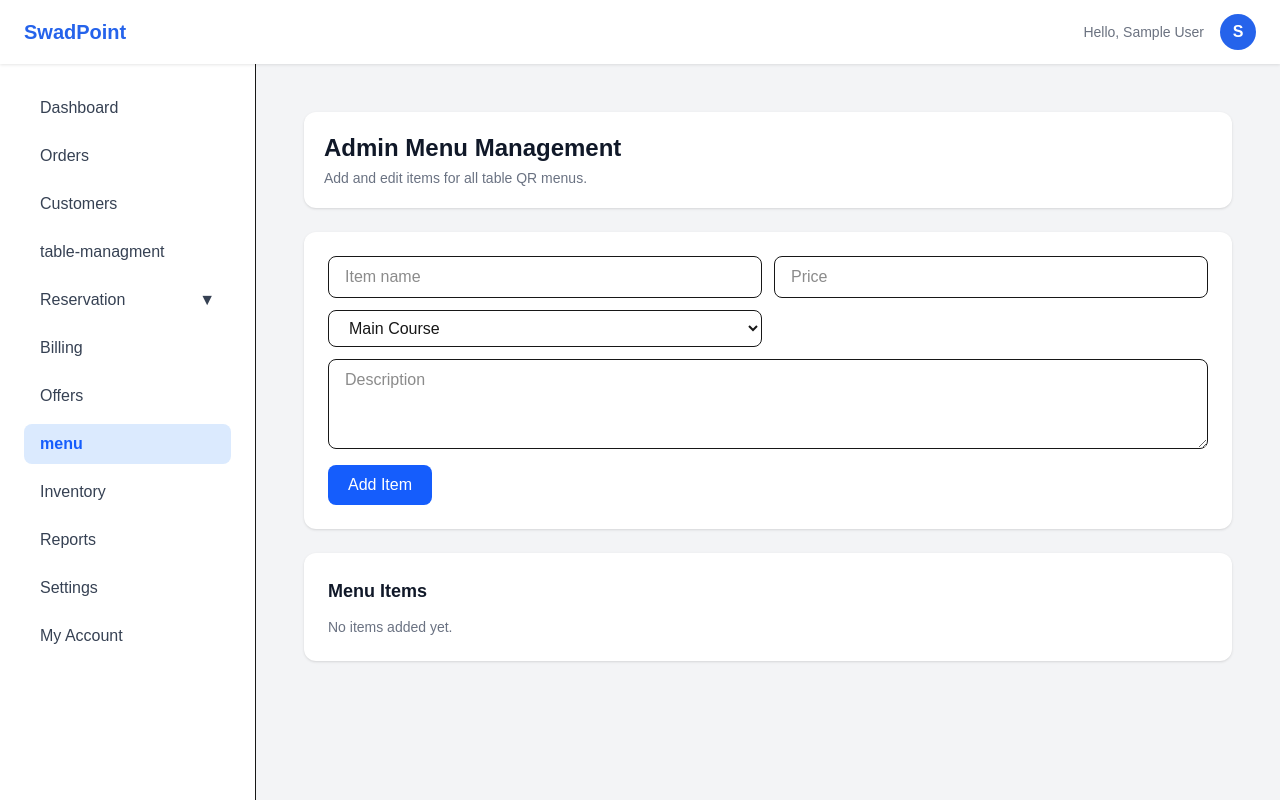
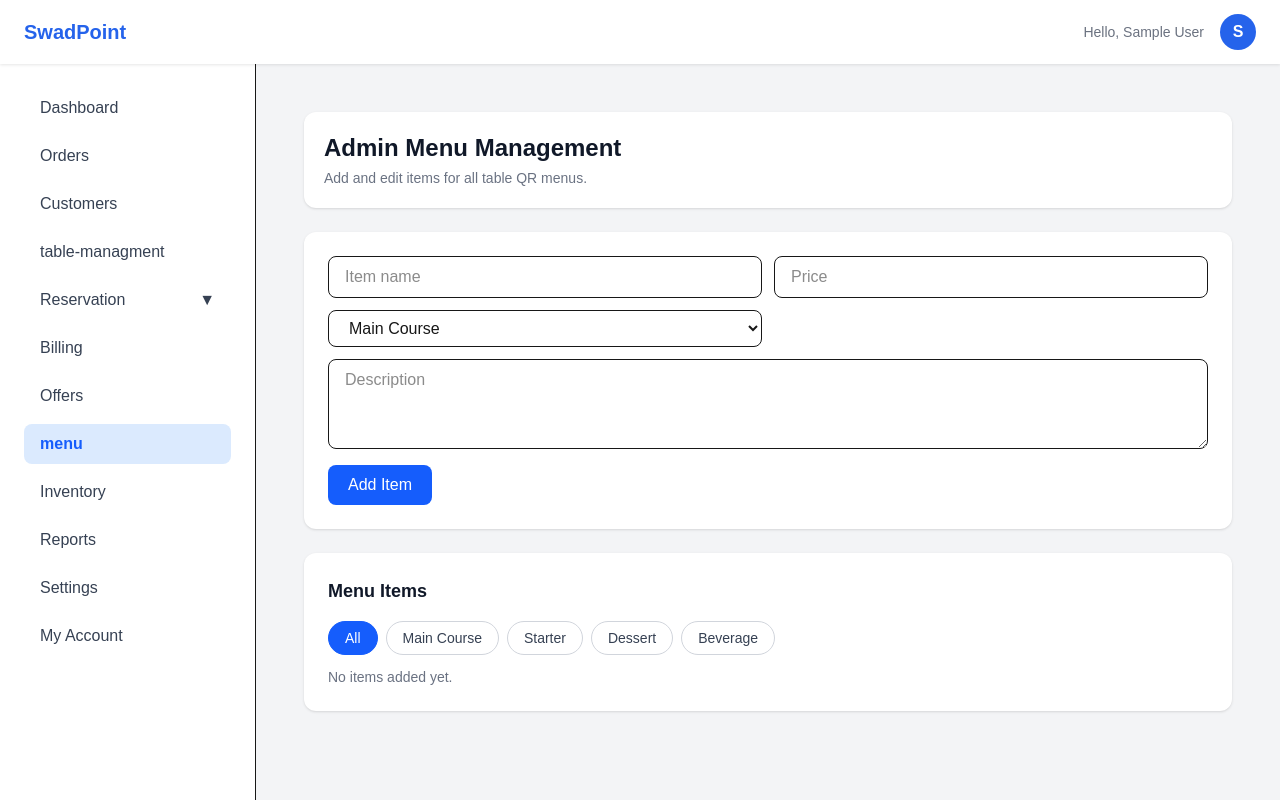
Before and after one commit to manasvidobariya82/swadpoint, a Next.js app: page /dashboard/menu in a window 1280 px wide. Built offline with nearby package versions, Linux system fonts and the light colour scheme; sample sign-in values are in the browser's storage.

Commit message:
deployment fix

```diff
--- a/app/(dashboard)/dashboard/menu/page.jsx
+++ b/app/(dashboard)/dashboard/menu/page.jsx
@@ -2,6 +2,14 @@
 
 import { useEffect, useState } from "react";
 import { getMenu, saveMenu } from "@/helper/storage";
+
+const MENU_CATEGORIES = ["Main Course", "Starter", "Dessert", "Beverage"];
+const CATEGORY_FILTERS = ["All", ...MENU_CATEGORIES];
+
+const normalizeCategory = (value) => {
+  const category = String(value || "").trim();
+  return MENU_CATEGORIES.includes(category) ? category : "Main Course";
+};
 
 const EMPTY_FORM = {
   name: "",
@@ -23,7 +31,7 @@ const parseItemsQuery = (value) => {
         id: item.id || `query-item-${index}`,
         name: String(item.name || "").trim(),
         description: String(item.description || "").trim(),
-        category: String(item.category || "Main Course"),
+        category: normalizeCategory(item.category),
         price: Number(item.price) || 0,
       }))
       .filter((item) => item.name);
@@ -37,6 +45,7 @@ export default function AdminMenuPage() {
   const [form, setForm] = useState(EMPTY_FORM);
   const [editingId, setEditingId] = useState(null);
   const [menuSource, setMenuSource] = useState("local");
+  const [activeCategory, setActiveCategory] = useState("All");
 
   useEffect(() => {
     const params = new URLSearchParams(window.location.search);
@@ -80,7 +89,7 @@ export default function AdminMenuPage() {
               name,
               description,
               price,
-              category: form.category,
+              category: normalizeCategory(form.category),
             }
           : item
       );
@@ -94,7 +103,7 @@ export default function AdminMenuPage() {
       name,
       description,
       price,
-      category: form.category,
+      category: normalizeCategory(form.category),
       createdAt: new Date().toISOString(),
     };
 
@@ -108,7 +117,7 @@ export default function AdminMenuPage() {
       name: item.name || "",
       price: String(item.price || ""),
       description: item.description || "",
-      category: item.category || "Main Course",
+      category: normalizeCategory(item.category),
     });
   };
 
@@ -119,6 +128,19 @@ export default function AdminMenuPage() {
       resetForm();
     }
   };
+
+  const filteredItems = menuItems.filter((item) =>
+    activeCategory === "All"
+      ? true
+      : normalizeCategory(item.category) === activeCategory
+  );
+
+  const groupedItems = MENU_CATEGORIES.map((category) => ({
+    category,
+    items: filteredItems.filter(
+      (item) => normalizeCategory(item.category) === category
+    ),
+  })).filter((group) => group.items.length > 0);
 
   return (
     <div className="min-h-screen bg-gray-100 p-6">
@@ -161,10 +183,9 @@ export default function AdminMenuPage() {
               onChange={(e) => setForm({ ...form, category: e.target.value })}
               className="w-full rounded-lg border px-4 py-2"
             >
-              <option>Main Course</option>
-              <option>Starter</option>
-              <option>Dessert</option>
-              <option>Beverage</option>
+              {MENU_CATEGORIES.map((category) => (
+                <option key={category}>{category}</option>
+              ))}
             </select>
 
             <textarea
@@ -199,12 +220,36 @@ export default function AdminMenuPage() {
 
         <div className="rounded-xl bg-white p-6 shadow">
           <h2 className="text-lg font-semibold text-gray-900">Menu Items</h2>
+          <div className="mt-4 flex flex-wrap gap-2">
+            {CATEGORY_FILTERS.map((category) => (
+              <button
+                key={category}
+                onClick={() => setActiveCategory(category)}
+                className={`rounded-full border px-4 py-1.5 text-sm font-medium ${
+                  activeCategory === category
+                    ? "border-blue-600 bg-blue-600 text-white"
+                    : "border-gray-300 text-gray-700 hover:bg-gray-50"
+                }`}
+              >
+                {category}
+              </button>
+            ))}
+          </div>
 
           {menuItems.length === 0 ? (
             <p className="mt-3 text-sm text-gray-500">No items added yet.</p>
+          ) : groupedItems.length === 0 ? (
+            <p className="mt-3 text-sm text-gray-500">
+              No items found for {activeCategory}.
+            </p>
           ) : (
             <div className="mt-4 space-y-3">
-              {menuItems.map((item) => (
+              {groupedItems.map((group) => (
+                <div key={group.category} className="space-y-3">
+                  <h3 className="text-sm font-semibold uppercase tracking-wide text-gray-500">
+                    {group.category}
+                  </h3>
+                  {group.items.map((item) => (
                     <div
                       key={item.id}
                       className="flex flex-col justify-between gap-3 rounded-lg border p-4 md:flex-row md:items-center"
@@ -215,12 +260,14 @@ export default function AdminMenuPage() {
                           {item.description || "No description"}
                         </p>
                         <p className="mt-1 text-sm text-gray-600">
-                      {item.category || "Main Course"}
+                          {normalizeCategory(item.category)}
                         </p>
                       </div>
 
                       <div className="flex items-center gap-4">
-                    <p className="font-bold text-green-600">Rs. {item.price}</p>
+                        <p className="font-bold text-green-600">
+                          Rs. {item.price}
+                        </p>
                         <button
                           onClick={() => startEdit(item)}
                           className="rounded border border-blue-200 px-3 py-1 text-sm text-blue-700 hover:bg-blue-50"
@@ -237,6 +284,8 @@ export default function AdminMenuPage() {
                     </div>
                   ))}
                 </div>
+              ))}
+            </div>
           )}
         </div>
       </div>
```
Lines whose indentation alone changed are shown as unchanged.
